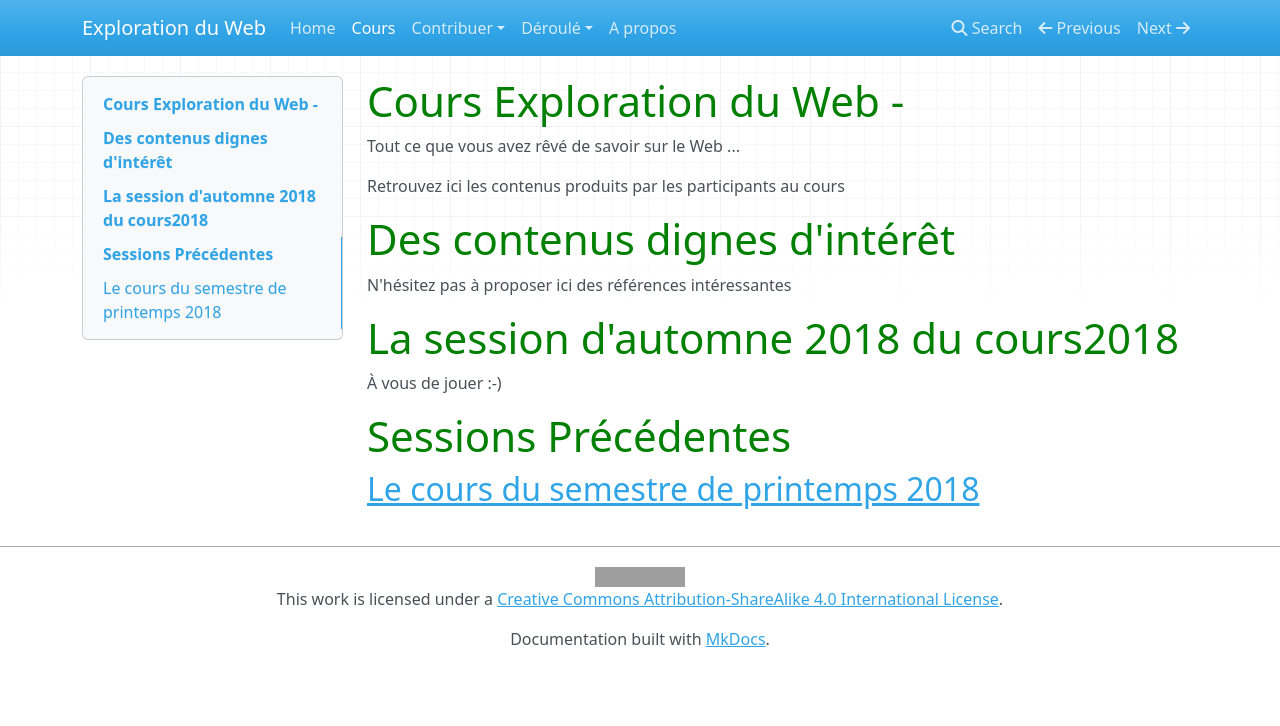
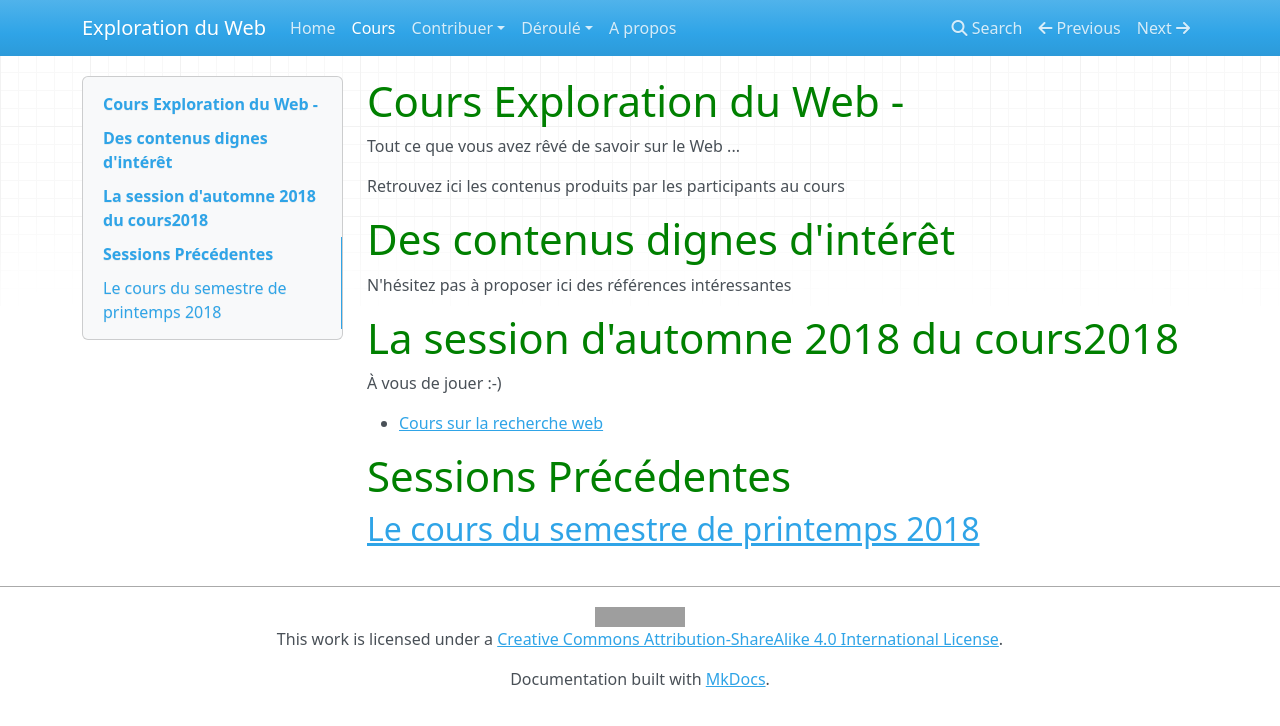
Before and after one commit to s17elgho/cours2018A, an MkDocs documentation site: the page built from docs/cours/index.md, in a window 1280 px wide. Shown: the top 726 px of the page. Built offline with MkDocs 1.6.1, drawn with Linux system fonts in a browser that asks for light colours; nearby versions of some CDN libraries; grey boxes are pictures that could not be loaded.

Commit message:
Ajout du cours sur la recherche

```diff
--- a/docs/cours/index.md
+++ b/docs/cours/index.md
@@ -12,5 +12,7 @@ N'hésitez pas à proposer ici des références intéressantes
 
 À vous de jouer :-)
 
+- [Cours sur la recherche web](Recherche_sur_le_Web.md)
+
 #Sessions Précédentes
 ## [Le cours du semestre de printemps 2018](https://explorweb.github.io/cours2018/)
```
